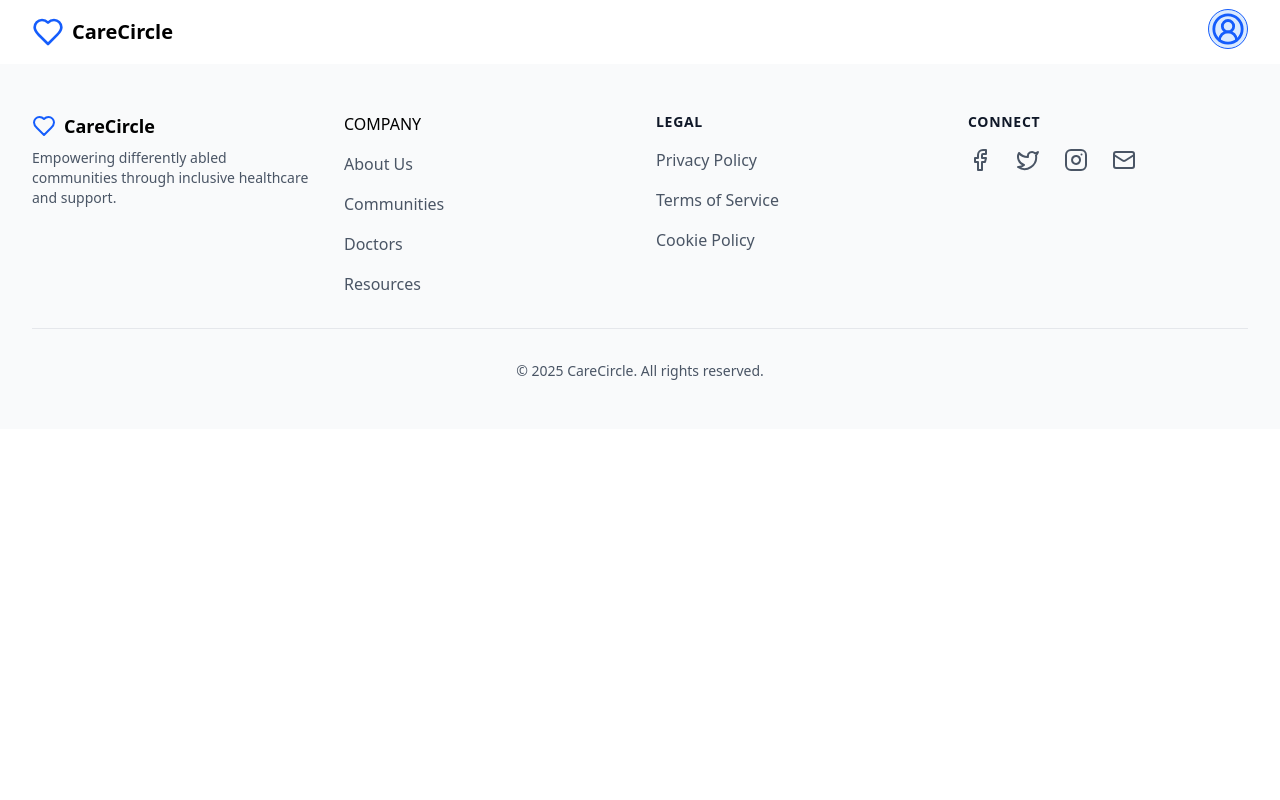
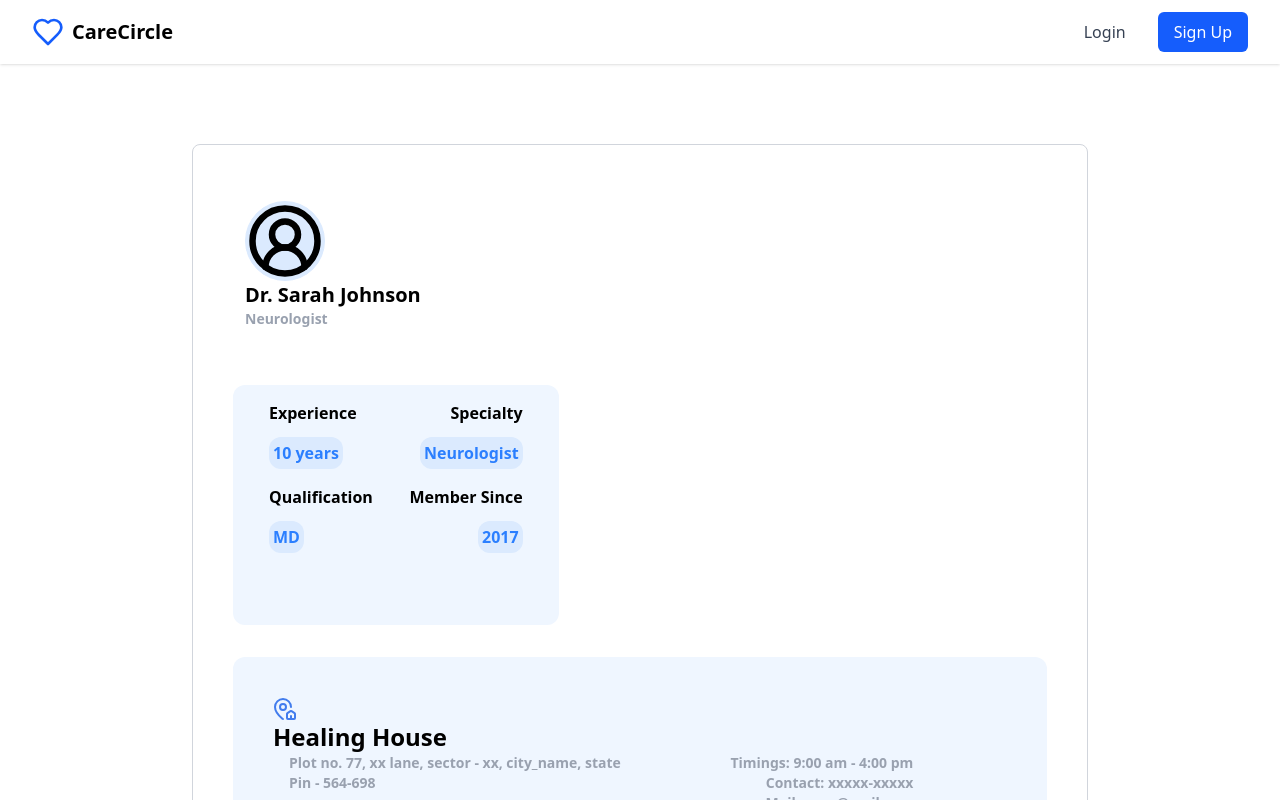
Before and after one commit to sarvesh123githubacc/Codex, a React (Vite) app in the folder frontend/: page /doctorsProfile/1 in a window 1280 px wide. Shown: the top 800 px of the page. Built offline with nearby package versions, Linux system fonts and the light colour scheme.

Commit message:
Doctor's profile and user signup updated

```diff
--- a/frontend/src/App.jsx
+++ b/frontend/src/App.jsx
@@ -8,6 +8,7 @@ import Dashboard from "./pages/Dashboard";
 import Events from "./pages/Events"
 import EditProfile from "./pages/EditProfile";
 import Chat from "./pages/Chat";
+import DoctorsProfile from "./pages/DoctorsProfile";
 
 
 function App() {
@@ -23,6 +24,7 @@ function App() {
         <Route path="/events" element={<Events />} />
         <Route path="/chat" element={<Chat />} />
         <Route path="/edit-profile" element={<EditProfile />} />
+        <Route path="/doctorsProfile/:id" element={<DoctorsProfile />} />
 
       </Routes>
 
--- a/frontend/src/components/MessageCard.jsx
+++ b/frontend/src/components/MessageCard.jsx
@@ -5,8 +5,7 @@ import { MessageCircle } from 'lucide-react';
 import { Link } from 'react-router-dom';
 
 const MessageBox = () => {
-  const [messages, setMessages] = useState([1,2,3]);
-  const [ifmessage, setIfmessage] = useState();
+  const [messages, setMessages] = useState([]);
 
   // useEffect(() => {
   //   axios.get("/api/messages").then((res) => setMessages(res.data));
@@ -22,7 +21,7 @@ const MessageBox = () => {
         <h3 className="text-lg font-semibold">Messages</h3>
 
         {messages.length > 0 ? (
-          <ul className='text-gray-600' >
+          <ul className='text-gray-600 h-29.5' >
             {messages.map((msg) => (
               <li key={msg.id}>{msg.text}</li>
             ))}
--- a/frontend/src/components/Navbar.jsx
+++ b/frontend/src/components/Navbar.jsx
@@ -1,11 +1,13 @@
 import { Link, useNavigate } from 'react-router-dom';
-import { Heart, CircleUserRound, Settings , LogOut} from 'lucide-react';
+import { Heart, CircleUserRound, Settings , LogOut, Calendar} from 'lucide-react';
 import { useState } from 'react';
 
 const Navbar = () => {
 
-  const [token, setToken] = useState(true);
+  const [token, setToken] = useState(false);
   const [showProfile, setShowProfile] = useState(false);
+  const [showEvents, setShowEvents] = useState(false);
+  const [role, setRole] = useState("ngo");
   const navigate = useNavigate();
 
   return (
@@ -21,7 +23,14 @@ const Navbar = () => {
           <div className="relative hidden sm:ml-6 sm:flex sm:items-center space-x-8">
             {
               token
-              ? <div>
+              ? <>
+                {(role == "ngo" || role == "doctor") && (
+                  <Link to="/pastevents" className="text-gray-700 hover:text-blue-600 flex items-center">
+                  <Calendar className="w-5 h-5 mr-1" />
+                  Events
+                </Link>
+                )}
+                <div>
                 <button onClick={()=>{
                   setShowProfile(!showProfile)
                 }}
@@ -49,6 +58,7 @@ const Navbar = () => {
                   </div>
                 )}
               </div>
+              </>
               : <div className="hidden sm:ml-6 sm:flex sm:items-center space-x-8"><Link to='/login' className="text-gray-700 hover:text-blue-600">Login</Link>
                <Link to='/SignUp' className="bg-blue-600 text-white px-4 py-2 rounded-md hover:bg-blue-700">
                 Sign Up
--- a/frontend/src/components/RecommendationDoctors.jsx
+++ b/frontend/src/components/RecommendationDoctors.jsx
@@ -54,7 +54,9 @@ const RecommendationDoctors = () => {
             </div>
 
             <button className="mt-3 bg-blue-600 text-white px-5 py-2 rounded-lg text-sm font-medium hover:bg-blue-700">
-              View Profile
+            {/* <Link to={`/doctorsProfile/${doctor.id}`} className="bg-blue-500 text-white px-4 py-2 rounded-md hover:bg-blue-700">
+            View Profile
+            </Link> */}
             </button>
           </div>
         ))}
--- /dev/null
+++ b/frontend/src/pages/DoctorsProfile.jsx
@@ -0,0 +1,77 @@
+import { useParams } from 'react-router-dom';
+import { Circle, MapPinHouse, CircleUserRound} from 'lucide-react';
+import { useEffect, useState } from 'react';
+
+const doctorsData = [
+  { id: "1", name: "Dr. Sarah Johnson", specialty: "Neurologist", experience: "10 years", qualification: "MD", memberSince: "2017", hospital: "Healing House", address: "Plot no. 77, xx lane, sector - xx, city_name, state", pin: "564-698", timings: "9:00 am - 4:00 pm", contact: "xxxxx-xxxxx", email: "eeee@mail.com" },
+  { id: "2", name: "Dr. John Doe", specialty: "Cardiologist", experience: "15 years", qualification: "MBBS, MD", memberSince: "2015", hospital: "Heart Care Center", address: "Plot no. 22, ABC Road, City Name, State", pin: "123-456", timings: "10:00 am - 5:00 pm", contact: "yyyyy-yyyyy", email: "john.doe@mail.com" }
+];
+
+function DoctorsProfile() {
+  const { id } = useParams(); // Get doctor ID from URL
+  const [doctor, setDoctor] = useState(null);
+
+  useEffect(() => {
+    const selectedDoctor = doctorsData.find(doc => doc.id === id);
+    setDoctor(selectedDoctor);
+  }, [id]);
+
+  if (!doctor) {
+    return <p className="text-center mt-10 text-xl text-gray-500">Doctor not found.</p>;
+  }
+
+  return (
+    <div className='my-20 w-[70%] mx-auto border border-gray-300 rounded-lg'>
+      <div className="mt-10 ml-9 text-xl font-bold p-4">
+        <CircleUserRound className="w-20 h-20 text-black-400 bg-blue-100 border rounded-full border-blue-100" />
+        <div className='flex items-center'>
+          <h1>{doctor.name}</h1>
+        </div>
+        <div className='text-gray-400 text-sm'>{doctor.specialty}</div>
+      </div>
+
+      <div className='m-10'>
+        <div className='flex justify-between'>
+          <div className='bg-blue-50 rounded-xl w-2/5 h-60 p-4'>
+            <div className='flex justify-between px-5 font-bold'>
+              <p>Experience</p>
+              <p>Specialty</p>
+            </div>
+            <div className='flex justify-between px-5 mt-3 font-bold text-blue-500'>
+              <div className='p-1 bg-blue-100 rounded-xl'>{doctor.experience}</div>
+              <div className='p-1 bg-blue-100 rounded-xl'>{doctor.specialty}</div>
+            </div>
+            <div className='flex justify-between px-5 mt-4 font-bold'>
+              <p>Qualification</p>
+              <p>Member Since</p>
+            </div>
+            <div className='flex justify-between px-5 mt-3 font-bold text-blue-500'>
+              <div className='p-1 bg-blue-100 rounded-xl'>{doctor.qualification}</div>
+              <div className='p-1 bg-blue-100 rounded-xl'>{doctor.memberSince}</div>
+            </div>
+          </div>
+        </div>
+
+        <div className='mt-8 bg-blue-50 rounded-xl w-full p-10'>
+          <MapPinHouse color='#427CED' />
+          <p className='text-2xl font-bold'>{doctor.hospital}</p>
+          <div className='flex'>
+            <div className='pl-4 font-bold text-gray-400 text-sm'>
+              {doctor.address} <br /> Pin - {doctor.pin}
+            </div>
+            <div className='pl-4 m-auto font-bold text-right text-gray-400 text-sm'>
+              Timings: {doctor.timings} <br />
+              Contact: {doctor.contact} <br />
+              Mail: {doctor.email}
+            </div>
+          </div>
+          <div className='mt-3 text-blue-600 underline text-sm'>
+            <a href="#" className='hover:text-blue-800'>Directions</a>
+          </div>
+        </div>
+      </div>
+    </div>
+  );
+}
+
+export default DoctorsProfile;
--- a/frontend/src/pages/SignUp.jsx
+++ b/frontend/src/pages/SignUp.jsx
@@ -44,11 +44,12 @@ const SignUp = () => {
     const PatientSignUp = () => (
         <form className='space-y-6'>
             <div className="userprofile rounded-md shadow-sm -space-y-px">
+                <div className='text-xl font-bold m-2 underline mr-59'>General Infomation</div>
                 <div className="enteremail">
                     <label htmlFor="email" className="sr-only">Email address</label>
                     <div className="relative">
                         <div className="absolute inset-y-0 left-0 pl-3 flex items-center pointer-events-none">
-                            <Mail className="h-5 w-5 text-gray-400" />
+                            {/* <Mail className="h-5 w-5 text-gray-400" /> */}
                         </div>
                         <input
                             id="email"
@@ -56,7 +57,7 @@ const SignUp = () => {
                             type="email"
                             required
                             className="appearance-none rounded-none relative block w-full px-3 py-2 pl-10 border border-gray-300 placeholder-gray-500 text-gray-900 focus:outline-none focus:ring-blue-500 focus:border-blue-500 focus:z-10 sm:text-sm"
-                            placeholder="Email address"
+                            placeholder="Enter Email address"
                         />
                     </div>
                 </div>
@@ -67,7 +68,98 @@ const SignUp = () => {
                         type="password"
                         required
                         className="appearance-none rounded-none relative block w-full px-3 py-2 pl-10 border border-gray-300 placeholder-gray-500 text-gray-900 rounded-b-md focus:outline-none focus:ring-blue-500 focus:border-blue-500 focus:z-10 sm:text-sm"
-                        placeholder="Password"
+                        placeholder="Create Password"
+                    />
+                </div>
+                <div className="firstname">
+                    <input
+                        id="firstname"
+                        name="firstname"
+                        type='firstname'
+                        required
+                        className="appearance-none rounded-none relative block w-full px-3 py-2 pl-10 border border-gray-300 placeholder-gray-500 text-gray-900 rounded-b-md focus:outline-none focus:ring-blue-500 focus:border-blue-500 focus:z-10 sm:text-sm"
+                        placeholder="Enter your First name"
+                    />
+                </div>
+                <div className="lastname">
+                    <input
+                        id="lastname"
+                        name="lastname"
+                        type="lastname"
+                        className="appearance-none rounded-none relative block w-full px-3 py-2 pl-10 border border-gray-300 placeholder-gray-500 text-gray-900 rounded-b-md focus:outline-none focus:ring-blue-500 focus:border-blue-500 focus:z-10 sm:text-sm"
+                        placeholder="Enter your Last name"
+                    />
+                </div>
+                <div className="gender">
+                    <input
+                        id="gender"
+                        name="gender"
+                        type='gender'
+                        required
+                        className="appearance-none rounded-none relative block w-full px-3 py-2 pl-10 border border-gray-300 placeholder-gray-500 text-gray-900 rounded-b-md focus:outline-none focus:ring-blue-500 focus:border-blue-500 focus:z-10 sm:text-sm"
+                        placeholder="Enter your Gender"
+                    />
+                </div>
+                <div className="phone-number">
+                    <input
+                        id="phone-number"
+                        name="phone-number"
+                        type='tel'
+                        className="appearance-none rounded-none relative block w-full px-3 py-2 pl-10 border border-gray-300 placeholder-gray-500 text-gray-900 rounded-b-md focus:outline-none focus:ring-blue-500 focus:border-blue-500 focus:z-10 sm:text-sm"
+                        placeholder="Enter your Phone number"
+                    />
+                </div>
+                <div className="bio">
+                    <input
+                        id="bio"
+                        name="bio"
+                        type='text'
+                        className="appearance-none rounded-none relative block w-full px-3 py-2 pl-10 border border-gray-300 placeholder-gray-500 text-gray-900 rounded-b-md focus:outline-none focus:ring-blue-500 focus:border-blue-500 focus:z-10 sm:text-sm"
+                        placeholder="Enter Bio"
+                    />
+                </div>
+
+                <div className='text-xl font-bold m-2 mr-68 underline'>Medical History</div>
+                <div className="primary-condition">
+                    <input
+                        id="primary-condition"
+                        name="primary-condition"
+                        type='primary-condition'
+                        className="appearance-none rounded-none relative block w-full px-3 py-2 pl-10 border border-gray-300 placeholder-gray-500 text-gray-900 rounded-b-md focus:outline-none focus:ring-blue-500 focus:border-blue-500 focus:z-10 sm:text-sm"
+                        placeholder="Enter your Primary condition"
+                    />
+                </div>
+
+                <div className='text-xl font-bold m-2 mr-60 underline'>Emergency Contact</div>
+
+                <div className="emergency-name">
+                    <input
+                        id="emergency-name"
+                        name="emergency-name"
+                        type='emergency-name'
+                        className="appearance-none rounded-none relative block w-full px-3 py-2 pl-10 border border-gray-300 placeholder-gray-500 text-gray-900 rounded-b-md focus:outline-none focus:ring-blue-500 focus:border-blue-500 focus:z-10 sm:text-sm"
+                        placeholder="Enter name"
+                    />
+                </div>
+
+                <div className="relation">
+                    <input
+                        id="relation"
+                        name="relation"
+                        type='relation'
+                        className="appearance-none rounded-none relative block w-full px-3 py-2 pl-10 border border-gray-300 placeholder-gray-500 text-gray-900 rounded-b-md focus:outline-none focus:ring-blue-500 focus:border-blue-500 focus:z-10 sm:text-sm"
+                        placeholder="Enter your relation with the person"
+                    />
+                </div>
+
+                <div className="emergency-number">
+                    <input
+                        id="emergency-number"
+                        name="emergency-number"
+                        type='number'
+                        pattern="[0-9]{10}"
+                        className="appearance-none rounded-none relative block w-full px-3 py-2 pl-10 border border-gray-300 placeholder-gray-500 text-gray-900 rounded-b-md focus:outline-none focus:ring-blue-500 focus:border-blue-500 focus:z-10 sm:text-sm"
+                        placeholder="Enter the phone number"
                     />
                 </div>
 
@@ -80,7 +172,7 @@ const SignUp = () => {
                     </button>
                 </div>
             </div>
-        </form>
+            </form>
     );
 
 
```
